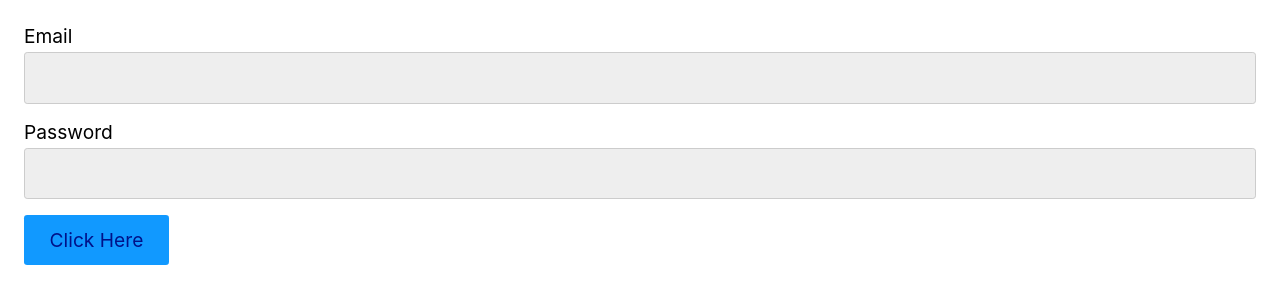
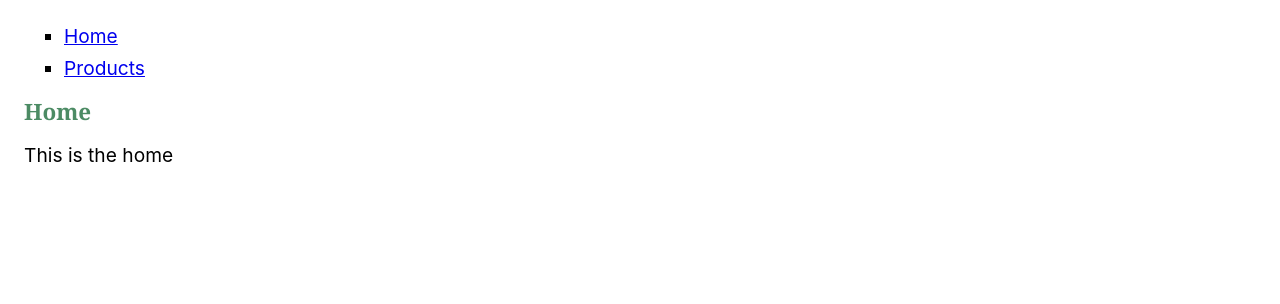
Before and after one commit to johndiegodeoliveirasilva/appreact, a React (Create React App) app: page / in a window 1280 px wide. Shown: the top 304 px of the page. Built offline with nearby package versions, Linux system fonts and the light colour scheme.

Commit message:
exercicies component

```diff
--- a/src/App.js
+++ b/src/App.js
@@ -1,12 +1,25 @@
 import React from 'react';
-import Form from './Form/Form';
+import Header from './Header'
+import Home from './Home'
+import Products from './Products';
+// Replique a interface como a apresentada na aula
+// Utilize o array abaixo para mostrar os produtos
+// Quebre em componentes o que precisar ser reutilizado
+// Dica: const { pathname } = window.location; (puxa para o caminho da URL)
 
 const App = () => {
+  let Pagy = Home;
+  const { pathname} = window.location
+  if (pathname === '/products') {
+    Pagy = Products
+  } else {
+    Pagy = Home;
+  }
   return (
-    <div>
-      <Form></Form>
-    </div>
-
+    <section>
+      <Header />
+      <Pagy />
+    </section>
   );
 };
 
--- a/src/Form/Button.js
+++ /dev/null
@@ -1,9 +0,0 @@
-import React from 'react'
-
-const Button = () => {
-  return (
-    <button>Click Here</button>
-  )
-}
-
-export default Button
--- a/src/Form/Form.js
+++ /dev/null
@@ -1,15 +0,0 @@
-import React from 'react'
-import Button from './Button'
-import Input from './Input'
-
-const Form = () => {
-  return (
-    <div>
-    <Input id="email" label="Email" required />
-    <Input id="password" label="Password" type="password"/>
-    <Button/>
-    </div>
-  )
-}
-
-export default Form
--- a/src/Form/Input.js
+++ /dev/null
@@ -1,13 +0,0 @@
-import React from 'react'
-
-const Input = ({ label, id, ...props }) => {
-  console.log(props)
-  return (
-    <div style={{ margin: "1rem 0"}}>
-      <label htmlFor={id}>{label}</label>
-      <input id={id} type='text' { ...props}></input>
-    </div>
-  );
-};
-
-export default Input
--- /dev/null
+++ b/src/Header.js
@@ -0,0 +1,18 @@
+import React from 'react'
+
+const Header = () => {
+  return (
+    <header>
+      <ul>
+        <li>
+          <a href='/'>Home</a>
+        </li>
+        <li>
+        <a href='/products'>Products</a>
+        </li>
+      </ul>
+    </header>
+  )
+}
+
+export default Header
--- /dev/null
+++ b/src/Home.js
@@ -0,0 +1,13 @@
+import React from 'react'
+import Title from './Title'
+
+const Home = () => {
+  return (
+    <section>
+      <Title text="Home"></Title>
+      <p>This is the home</p>
+    </section>
+  )
+}
+
+export default Home
--- /dev/null
+++ b/src/Product.js
@@ -0,0 +1,16 @@
+import React from 'react'
+
+const Product = ({name, propriedades}) => {
+  return (
+    <div style={{ border: '1px solid', margin: "1rem 0", padding: "1rem"}}>
+      <p>{name}</p>
+      <ul>
+        {propriedades.map((propriedade) => (
+          <li>{propriedade}</li>
+          ))}
+      </ul>
+    </div>
+  )
+}
+
+export default Product
--- /dev/null
+++ b/src/Products.js
@@ -0,0 +1,21 @@
+import React from 'react'
+import Product from './Product'
+import Title from './Title'
+
+const Products = () => {
+  const produtos = [
+    { name: 'Notebook', propriedades: ['16gb ram', '512gb'] },
+    { name: 'Smartphone', propriedades: ['2gb ram', '128gb']}
+  ];
+
+  return (
+    <section>
+      <Title text="Product" />
+      {produtos.map((produto) => (
+        <Product key={produto.name} {...produto}/>
+      ))}
+    </section>
+  )
+}
+
+export default Products
--- /dev/null
+++ b/src/Title.js
@@ -0,0 +1,11 @@
+import React from 'react'
+
+const Title = ({text}) => {
+  return (
+    <h1 style={{color: "#4c8b64" }}>
+      { text }
+    </h1>
+  )
+}
+
+export default Title
```
Also changed, not shown: src/Form/Product.js (deleted, +0 -14 lines).
